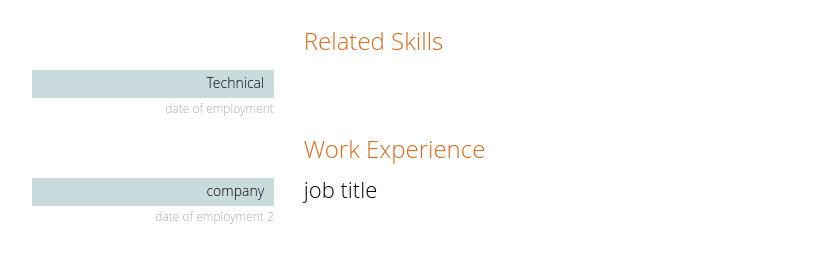
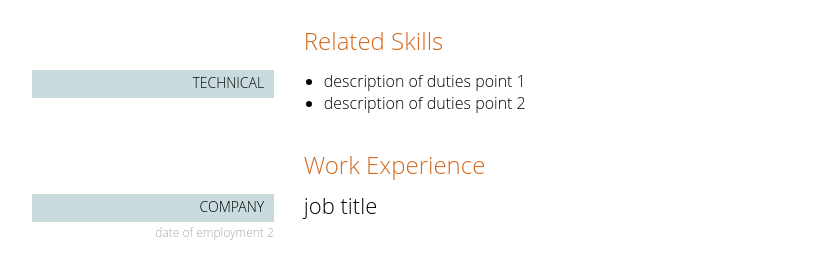
Before and after one commit to areisle/resume, a plain HTML site: page index.html in a window 1280 px wide. Shown: the part 153-432 px from the top of the page, without its empty margins (70-909 px from the left). Drawn offline with nearby package versions, Linux system fonts and the light colour scheme.

Commit message:
string/object typeof error fixed

```diff
--- a/css/main.css
+++ b/css/main.css
@@ -103,6 +103,7 @@ body {
     padding-right: 4%;/**/
     font-weight: 200;
     text-align: right;
+    text-transform: uppercase;
 }
 .position {
     padding: 0;
--- a/js/controllers/MainController.js
+++ b/js/controllers/MainController.js
@@ -5,8 +5,7 @@ app.controller('MainController', ['$scope', function ($scope) {
             item:
                 {
                     location: "Technical",
-                    date: "date of employment",
-                    description: ["description of duties"]
+                    description: ["description of duties point 1","description of duties point 2"]
                 }
         },
         {
--- a/js/directives/itemDetails.html
+++ b/js/directives/itemDetails.html
@@ -2,16 +2,16 @@
     <!-- title row -->
     <div class="row">
         <div class="col-1-4">
-            <!-- Location -->
-            <h3 class="location">{{ info.location }}</h3>
+            <!-- Location / Type -->
+            <h3 class="location" ng-show="info.hasOwnProperty('location')">{{ info.location }}</h3>
         </div><!--
         div
     --><div class="col-3-4" ng-switch="info.hasOwnProperty('title')">
-            <!-- Position -->
+            <!-- Position / Title -->
             <h3 class="position" ng-switch-when=true>{{ info.title }}</h3>
             <div ng-switch-default>
-                <p ng-if="typeof info.description === 'string'">{{ info.description }}<p>
-                <ul ng-if="typeof info.description !== 'string'">
+                <p ng-if="angular.isString(info.description)">{{ info.description }}<p>
+                <ul ng-if="!angular.isString(info.description)">
                     <li ng-repeat="part in info.description">{{part}}</li>
                 </ul>
             </div>
@@ -21,14 +21,14 @@
     <div class="row">
         <div class="col-1-4">
         <!-- Dates of Employment -->
-        <h4 class="date">{{ info.date }}</h4>
+        <h4 class="date" ng-show="info.hasOwnProperty('date')">{{ info.date }}</h4>
         </div><!--
         div
         --><div class="col-3-4">
         <!-- Description of Position -->
         <div ng-if="info.hasOwnProperty('title')">
-            <p ng-if="typeof info.description === 'string'">{{ info.description }}<p>
-            <ul ng-if="typeof info.description !== 'string'">
+            <p ng-if="angular.isString(info.description)">{{ info.description }}<p>
+            <ul ng-if="!angular.isString(info.description)">
                 <li ng-repeat="part in info.description">{{part}}</li>
             </ul>
         </div>
```
